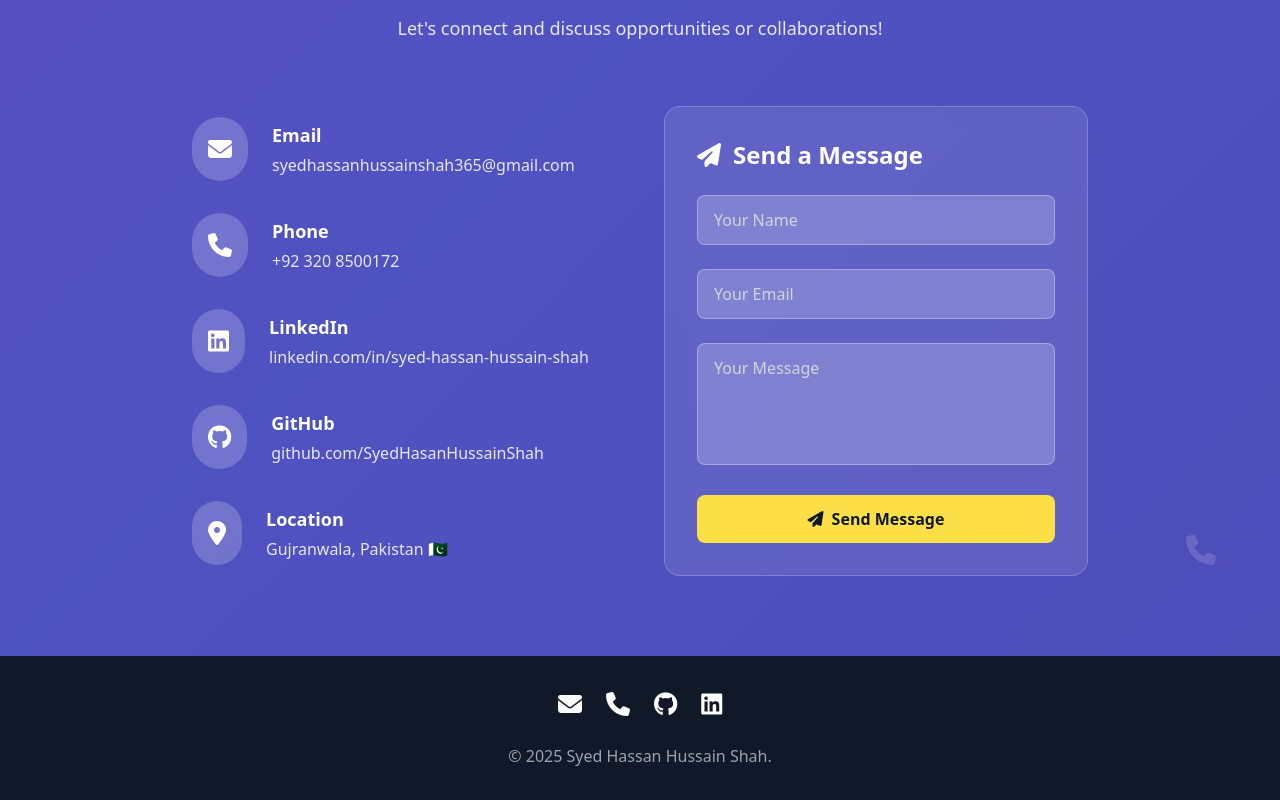
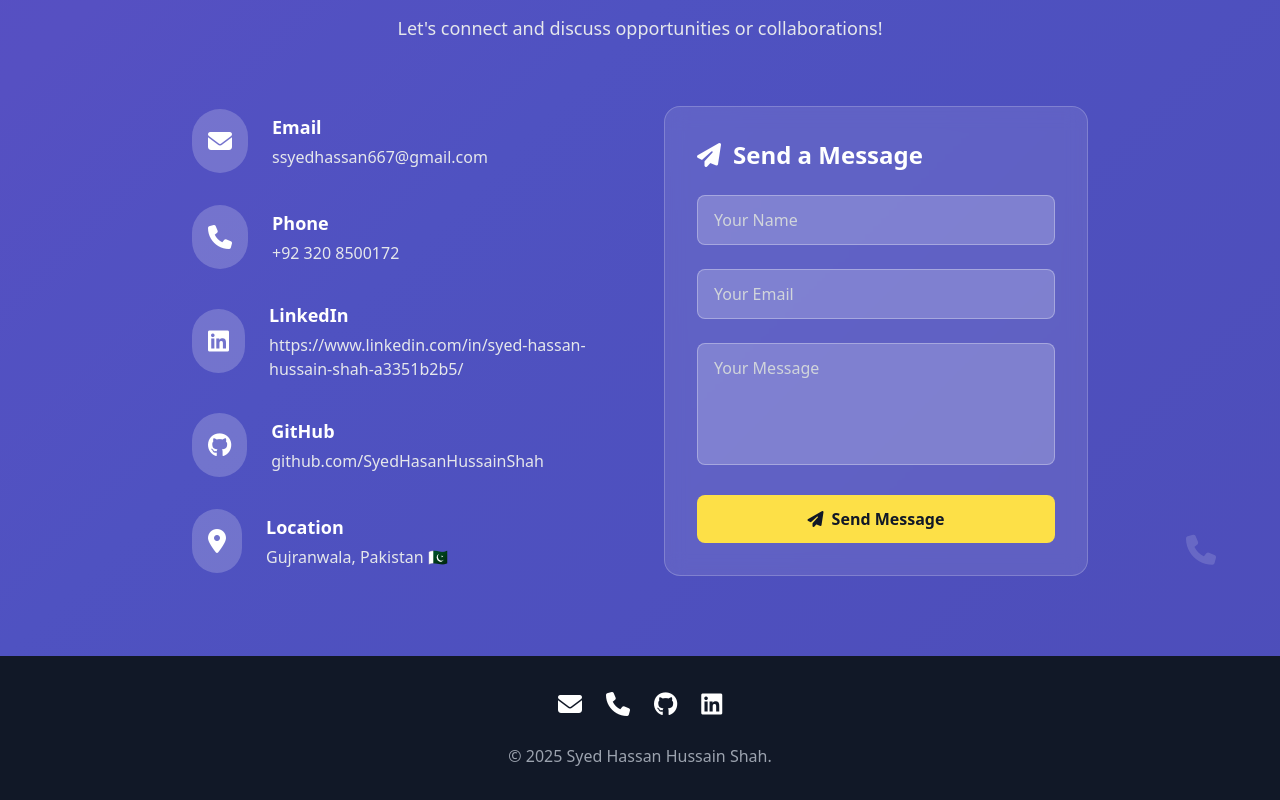
Before and after one commit to SyedHasanHussainShah/Blog, a plain HTML site: page index.html in a window 1280 px wide. Shown: the part 5054-5854 px from the top of the page. Drawn offline with nearby package versions, Linux system fonts and the light colour scheme.

Commit message:
Update index.html

```diff
--- a/index.html
+++ b/index.html
@@ -609,7 +609,7 @@
                                 <div>
                                     <h3 class="text-white font-semibold text-lg mb-1">Email</h3>
                                     <a href="mailto:syedhassanhussainshah365@gmail.com" class="text-gray-200 hover:text-yellow-300 transition-colors duration-300">
-                                        syedhassanhussainshah365@gmail.com
+                                        ssyedhassan667@gmail.com
                                     </a>
                                 </div>
                             </div>
@@ -633,7 +633,7 @@
                                 <div>
                                     <h3 class="text-white font-semibold text-lg mb-1">LinkedIn</h3>
                                     <a href="https://www.linkedin.com/in/syed-hassan-hussain-shah-616750371?lipi=urn%3Ali%3Apage%3Ad_flagship3_profile_view_base_contact_details%3B52LapoHbSoGiPPlj1Zbf%2BQ%3D%3D/" target="_blank" class="text-gray-200 hover:text-yellow-300 transition-colors duration-300">
-                                        linkedin.com/in/syed-hassan-hussain-shah
+                                        https://www.linkedin.com/in/syed-hassan-hussain-shah-a3351b2b5/
                                     </a>
                                 </div>
                             </div>
```
